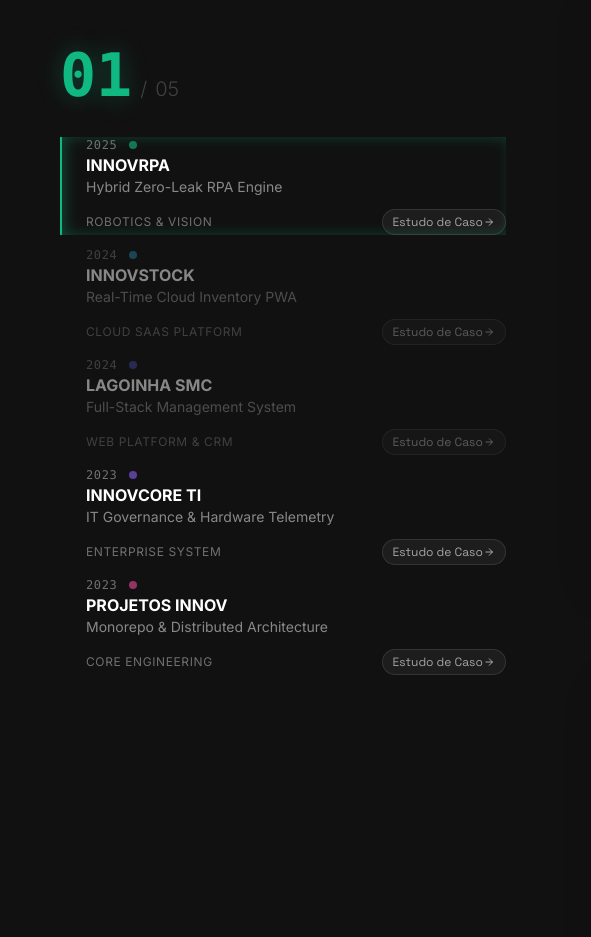
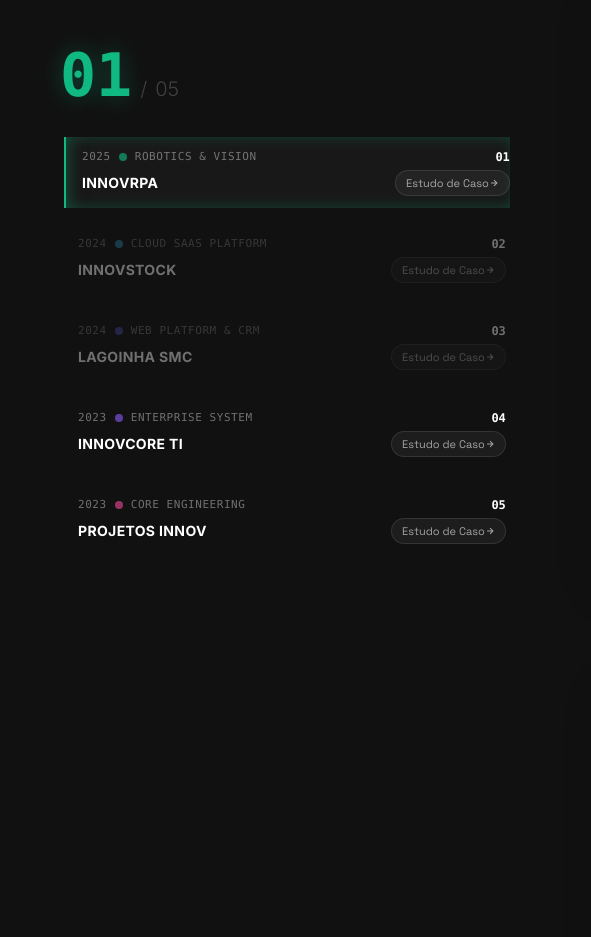
Before and after one commit to RONALDJORDAN/portfolio, a plain HTML site: page index.html in a window 1280 px wide. Shown: the part 2164-3101 px from the top of the page, 0-591 px from the left. Drawn offline with Linux system fonts and the light colour scheme; animation ran at ten frames a second.

Commit message:
fix(works): streamline left project menu list without summaries and with active highlight selection state

```diff
--- a/index.html
+++ b/index.html
@@ -333,137 +333,136 @@
             <span class="text-white/20 text-xl font-light">/</span>
             <span class="text-white/20 text-xl font-light">05</span>
           </div>
-          <div class="split-nav-list space-y-1">
+          <div class="split-nav-list space-y-2">
+            <!-- Item 0: INNOVRPA -->
             <div
-              class="split-project-item block group py-3.5 border-l-2 pl-4 lg:pl-6 transition-all duration-300 opacity-100 border-white active cursor-pointer"
+              class="split-project-item block group py-3 border-l-2 pl-4 lg:pl-5 transition-all duration-300 opacity-100 border-emerald-500 active cursor-pointer rounded-r-xl hover:bg-white/[0.02]"
               data-project-idx="0">
-              <div class="flex items-start justify-between mb-1.5">
-                <div class="flex-1">
-                  <div class="flex items-center gap-3 mb-1">
-                    <span class="text-white/40 text-xs font-mono tracking-wider">2025</span>
+              <div class="flex items-center justify-between gap-2 mb-1">
+                <div class="flex items-center gap-2">
+                  <span class="text-white/40 text-[11px] font-mono tracking-wider">2025</span>
                   <div class="w-2 h-2 rounded-full animate-pulse" style="background-color: rgb(16, 185, 129);"></div>
+                  <span class="text-white/40 text-[11px] uppercase tracking-wider font-mono">Robotics &amp; Vision</span>
                 </div>
+                <span class="text-white/30 text-xs font-mono font-bold">01</span>
+              </div>
+              <div class="flex items-center justify-between gap-3">
                 <h3
-                    class="text-[22px] lg:text-[28px] font-bold text-white leading-none mb-1 transform transition-transform duration-300 group-hover:translate-x-2">
+                  class="text-sm lg:text-base font-bold text-white tracking-wide leading-snug transform transition-transform duration-300 group-hover:translate-x-1.5">
                   INNOVRPA</h3>
-                  <p class="text-white/50 text-xs lg:text-sm mb-1.5">Hybrid Zero-Leak RPA Engine</p>
-                </div>
-              </div>
-              <div class="flex items-center justify-between">
-                <span class="text-white/40 text-xs uppercase tracking-wider">Robotics &amp; Vision</span>
                 <a href="innovrpa.html"
-                  class="direct-case-study-link text-xs font-space text-white/60 hover:text-emerald-300 bg-white/5 hover:bg-emerald-500/15 border border-white/10 hover:border-emerald-500/40 px-2.5 py-1 rounded-full transition-all duration-200 flex items-center gap-1.5"
+                  class="direct-case-study-link text-[11px] font-space text-white/60 hover:text-emerald-300 bg-white/5 hover:bg-emerald-500/15 border border-white/10 hover:border-emerald-500/40 px-2.5 py-1 rounded-full transition-all duration-200 flex items-center gap-1 shrink-0"
                   title="Abrir estudo de caso de INNOVRPA">
                   <span>Estudo de Caso</span>
-                  <svg width="12" height="12" viewBox="0 0 24 24" fill="none" stroke="currentColor" stroke-width="2">
+                  <svg width="10" height="10" viewBox="0 0 24 24" fill="none" stroke="currentColor" stroke-width="2.5">
                     <path d="M5 12h14M12 5l7 7-7 7" />
                   </svg>
                 </a>
               </div>
             </div>
+
+            <!-- Item 1: INNOVSTOCK -->
             <div
-              class="split-project-item block group py-3.5 border-l-2 pl-4 lg:pl-6 transition-all duration-300 opacity-50 border-transparent cursor-pointer"
+              class="split-project-item block group py-3 border-l-2 pl-4 lg:pl-5 transition-all duration-300 opacity-40 border-transparent cursor-pointer rounded-r-xl hover:opacity-80 hover:bg-white/[0.02]"
               data-project-idx="1">
-              <div class="flex items-start justify-between mb-1.5">
-                <div class="flex-1">
-                  <div class="flex items-center gap-3 mb-1">
-                    <span class="text-white/40 text-xs font-mono tracking-wider">2024</span>
+              <div class="flex items-center justify-between gap-2 mb-1">
+                <div class="flex items-center gap-2">
+                  <span class="text-white/40 text-[11px] font-mono tracking-wider">2024</span>
                   <div class="w-2 h-2 rounded-full animate-pulse" style="background-color: rgb(56, 189, 248);"></div>
+                  <span class="text-white/40 text-[11px] uppercase tracking-wider font-mono">Cloud SaaS Platform</span>
                 </div>
+                <span class="text-white/30 text-xs font-mono font-bold">02</span>
+              </div>
+              <div class="flex items-center justify-between gap-3">
                 <h3
-                    class="text-[22px] lg:text-[28px] font-bold text-white leading-none mb-1 transform transition-transform duration-300 group-hover:translate-x-2">
+                  class="text-sm lg:text-base font-bold text-white tracking-wide leading-snug transform transition-transform duration-300 group-hover:translate-x-1.5">
                   INNOVSTOCK</h3>
-                  <p class="text-white/50 text-xs lg:text-sm mb-1.5">Real-Time Cloud Inventory PWA</p>
-                </div>
-              </div>
-              <div class="flex items-center justify-between">
-                <span class="text-white/40 text-xs uppercase tracking-wider">Cloud SaaS Platform</span>
                 <a href="innovstock.html"
-                  class="direct-case-study-link text-xs font-space text-white/60 hover:text-sky-300 bg-white/5 hover:bg-sky-500/15 border border-white/10 hover:border-sky-500/40 px-2.5 py-1 rounded-full transition-all duration-200 flex items-center gap-1.5"
+                  class="direct-case-study-link text-[11px] font-space text-white/60 hover:text-sky-300 bg-white/5 hover:bg-sky-500/15 border border-white/10 hover:border-sky-500/40 px-2.5 py-1 rounded-full transition-all duration-200 flex items-center gap-1 shrink-0"
                   title="Abrir estudo de caso de INNOVSTOCK">
                   <span>Estudo de Caso</span>
-                  <svg width="12" height="12" viewBox="0 0 24 24" fill="none" stroke="currentColor" stroke-width="2">
+                  <svg width="10" height="10" viewBox="0 0 24 24" fill="none" stroke="currentColor" stroke-width="2.5">
                     <path d="M5 12h14M12 5l7 7-7 7" />
                   </svg>
                 </a>
               </div>
             </div>
+
+            <!-- Item 2: LAGOINHA SMC -->
             <div
-              class="split-project-item block group py-3.5 border-l-2 pl-4 lg:pl-6 transition-all duration-300 opacity-50 border-transparent cursor-pointer"
+              class="split-project-item block group py-3 border-l-2 pl-4 lg:pl-5 transition-all duration-300 opacity-40 border-transparent cursor-pointer rounded-r-xl hover:opacity-80 hover:bg-white/[0.02]"
               data-project-idx="2">
-              <div class="flex items-start justify-between mb-1.5">
-                <div class="flex-1">
-                  <div class="flex items-center gap-3 mb-1">
-                    <span class="text-white/40 text-xs font-mono tracking-wider">2024</span>
+              <div class="flex items-center justify-between gap-2 mb-1">
+                <div class="flex items-center gap-2">
+                  <span class="text-white/40 text-[11px] font-mono tracking-wider">2024</span>
                   <div class="w-2 h-2 rounded-full animate-pulse" style="background-color: rgb(99, 102, 241);"></div>
+                  <span class="text-white/40 text-[11px] uppercase tracking-wider font-mono">Web Platform &amp; CRM</span>
                 </div>
+                <span class="text-white/30 text-xs font-mono font-bold">03</span>
+              </div>
+              <div class="flex items-center justify-between gap-3">
                 <h3
-                    class="text-[22px] lg:text-[28px] font-bold text-white leading-none mb-1 transform transition-transform duration-300 group-hover:translate-x-2">
+                  class="text-sm lg:text-base font-bold text-white tracking-wide leading-snug transform transition-transform duration-300 group-hover:translate-x-1.5">
                   LAGOINHA SMC</h3>
-                  <p class="text-white/50 text-xs lg:text-sm mb-1.5">Full-Stack Management System</p>
-                </div>
-              </div>
-              <div class="flex items-center justify-between">
-                <span class="text-white/40 text-xs uppercase tracking-wider">Web Platform &amp; CRM</span>
                 <a href="lagoinha-smc.html"
-                  class="direct-case-study-link text-xs font-space text-white/60 hover:text-indigo-300 bg-white/5 hover:bg-indigo-500/15 border border-white/10 hover:border-indigo-500/40 px-2.5 py-1 rounded-full transition-all duration-200 flex items-center gap-1.5"
+                  class="direct-case-study-link text-[11px] font-space text-white/60 hover:text-indigo-300 bg-white/5 hover:bg-indigo-500/15 border border-white/10 hover:border-indigo-500/40 px-2.5 py-1 rounded-full transition-all duration-200 flex items-center gap-1 shrink-0"
                   title="Abrir estudo de caso de LAGOINHA SMC">
                   <span>Estudo de Caso</span>
-                  <svg width="12" height="12" viewBox="0 0 24 24" fill="none" stroke="currentColor" stroke-width="2">
+                  <svg width="10" height="10" viewBox="0 0 24 24" fill="none" stroke="currentColor" stroke-width="2.5">
                     <path d="M5 12h14M12 5l7 7-7 7" />
                   </svg>
                 </a>
               </div>
             </div>
+
+            <!-- Item 3: INNOVCORE TI -->
             <div
-              class="split-project-item block group py-3.5 border-l-2 pl-4 lg:pl-6 transition-all duration-300 opacity-50 border-transparent cursor-pointer"
+              class="split-project-item block group py-3 border-l-2 pl-4 lg:pl-5 transition-all duration-300 opacity-40 border-transparent cursor-pointer rounded-r-xl hover:opacity-80 hover:bg-white/[0.02]"
               data-project-idx="3">
-              <div class="flex items-start justify-between mb-1.5">
-                <div class="flex-1">
-                  <div class="flex items-center gap-3 mb-1">
-                    <span class="text-white/40 text-xs font-mono tracking-wider">2023</span>
+              <div class="flex items-center justify-between gap-2 mb-1">
+                <div class="flex items-center gap-2">
+                  <span class="text-white/40 text-[11px] font-mono tracking-wider">2023</span>
                   <div class="w-2 h-2 rounded-full animate-pulse" style="background-color: rgb(139, 92, 246);"></div>
+                  <span class="text-white/40 text-[11px] uppercase tracking-wider font-mono">Enterprise System</span>
                 </div>
+                <span class="text-white/30 text-xs font-mono font-bold">04</span>
+              </div>
+              <div class="flex items-center justify-between gap-3">
                 <h3
-                    class="text-[22px] lg:text-[28px] font-bold text-white leading-none mb-1 transform transition-transform duration-300 group-hover:translate-x-2">
+                  class="text-sm lg:text-base font-bold text-white tracking-wide leading-snug transform transition-transform duration-300 group-hover:translate-x-1.5">
                   INNOVCORE TI</h3>
-                  <p class="text-white/50 text-xs lg:text-sm mb-1.5">IT Governance &amp; Hardware Telemetry</p>
-                </div>
-              </div>
-              <div class="flex items-center justify-between">
-                <span class="text-white/40 text-xs uppercase tracking-wider">Enterprise System</span>
                 <a href="innovcore-ti.html"
-                  class="direct-case-study-link text-xs font-space text-white/60 hover:text-purple-300 bg-white/5 hover:bg-purple-500/15 border border-white/10 hover:border-purple-500/40 px-2.5 py-1 rounded-full transition-all duration-200 flex items-center gap-1.5"
+                  class="direct-case-study-link text-[11px] font-space text-white/60 hover:text-purple-300 bg-white/5 hover:bg-purple-500/15 border border-white/10 hover:border-purple-500/40 px-2.5 py-1 rounded-full transition-all duration-200 flex items-center gap-1 shrink-0"
                   title="Abrir estudo de caso de INNOVCORE TI">
                   <span>Estudo de Caso</span>
-                  <svg width="12" height="12" viewBox="0 0 24 24" fill="none" stroke="currentColor" stroke-width="2">
+                  <svg width="10" height="10" viewBox="0 0 24 24" fill="none" stroke="currentColor" stroke-width="2.5">
                     <path d="M5 12h14M12 5l7 7-7 7" />
                   </svg>
                 </a>
               </div>
             </div>
+
+            <!-- Item 4: PROJETOS INNOV -->
             <div
-              class="split-project-item block group py-3.5 border-l-2 pl-4 lg:pl-6 transition-all duration-300 opacity-50 border-transparent cursor-pointer"
+              class="split-project-item block group py-3 border-l-2 pl-4 lg:pl-5 transition-all duration-300 opacity-40 border-transparent cursor-pointer rounded-r-xl hover:opacity-80 hover:bg-white/[0.02]"
               data-project-idx="4">
-              <div class="flex items-start justify-between mb-1.5">
-                <div class="flex-1">
-                  <div class="flex items-center gap-3 mb-1">
-                    <span class="text-white/40 text-xs font-mono tracking-wider">2023</span>
+              <div class="flex items-center justify-between gap-2 mb-1">
+                <div class="flex items-center gap-2">
+                  <span class="text-white/40 text-[11px] font-mono tracking-wider">2023</span>
                   <div class="w-2 h-2 rounded-full animate-pulse" style="background-color: rgb(236, 72, 153);"></div>
+                  <span class="text-white/40 text-[11px] uppercase tracking-wider font-mono">Core Engineering</span>
                 </div>
+                <span class="text-white/30 text-xs font-mono font-bold">05</span>
+              </div>
+              <div class="flex items-center justify-between gap-3">
                 <h3
-                    class="text-[22px] lg:text-[28px] font-bold text-white leading-none mb-1 transform transition-transform duration-300 group-hover:translate-x-2">
+                  class="text-sm lg:text-base font-bold text-white tracking-wide leading-snug transform transition-transform duration-300 group-hover:translate-x-1.5">
                   PROJETOS INNOV</h3>
-                  <p class="text-white/50 text-xs lg:text-sm mb-1.5">Monorepo &amp; Distributed Architecture</p>
-                </div>
-              </div>
-              <div class="flex items-center justify-between">
-                <span class="text-white/40 text-xs uppercase tracking-wider">Core Engineering</span>
                 <a href="projetos-innov.html"
-                  class="direct-case-study-link text-xs font-space text-white/60 hover:text-pink-300 bg-white/5 hover:bg-pink-500/15 border border-white/10 hover:border-pink-500/40 px-2.5 py-1 rounded-full transition-all duration-200 flex items-center gap-1.5"
+                  class="direct-case-study-link text-[11px] font-space text-white/60 hover:text-pink-300 bg-white/5 hover:bg-pink-500/15 border border-white/10 hover:border-pink-500/40 px-2.5 py-1 rounded-full transition-all duration-200 flex items-center gap-1 shrink-0"
                   title="Abrir estudo de caso de PROJETOS INNOV">
                   <span>Estudo de Caso</span>
-                  <svg width="12" height="12" viewBox="0 0 24 24" fill="none" stroke="currentColor" stroke-width="2">
+                  <svg width="10" height="10" viewBox="0 0 24 24" fill="none" stroke="currentColor" stroke-width="2.5">
                     <path d="M5 12h14M12 5l7 7-7 7" />
                   </svg>
                 </a>
--- a/js/app.js
+++ b/js/app.js
@@ -546,22 +546,26 @@
         );
       }
 
-      // 2. Left nav state with glowing theme border
+      // 2. Left nav state with glowing theme border & active selection styling
       leftNavItems.forEach((item, i) => {
         if (i === idx) {
           item.classList.add('active');
-          item.classList.remove('opacity-50', 'border-transparent');
+          item.classList.remove('opacity-40', 'border-transparent');
           item.classList.add('opacity-100');
           item.style.opacity = '1';
           item.style.borderLeftColor = theme.color;
           item.style.boxShadow = `inset 4px 0 16px -2px ${theme.glow}`;
+          item.style.transform = 'translateX(4px)';
+          item.style.backgroundColor = 'rgba(255, 255, 255, 0.03)';
         } else {
           item.classList.remove('active');
           item.classList.remove('opacity-100');
-          item.classList.add('opacity-50', 'border-transparent');
-          item.style.opacity = '0.5';
+          item.classList.add('opacity-40', 'border-transparent');
+          item.style.opacity = '0.4';
           item.style.borderLeftColor = 'transparent';
           item.style.boxShadow = 'none';
+          item.style.transform = 'none';
+          item.style.backgroundColor = 'transparent';
         }
       });
 
```
Lines whose indentation alone changed are shown as unchanged.
